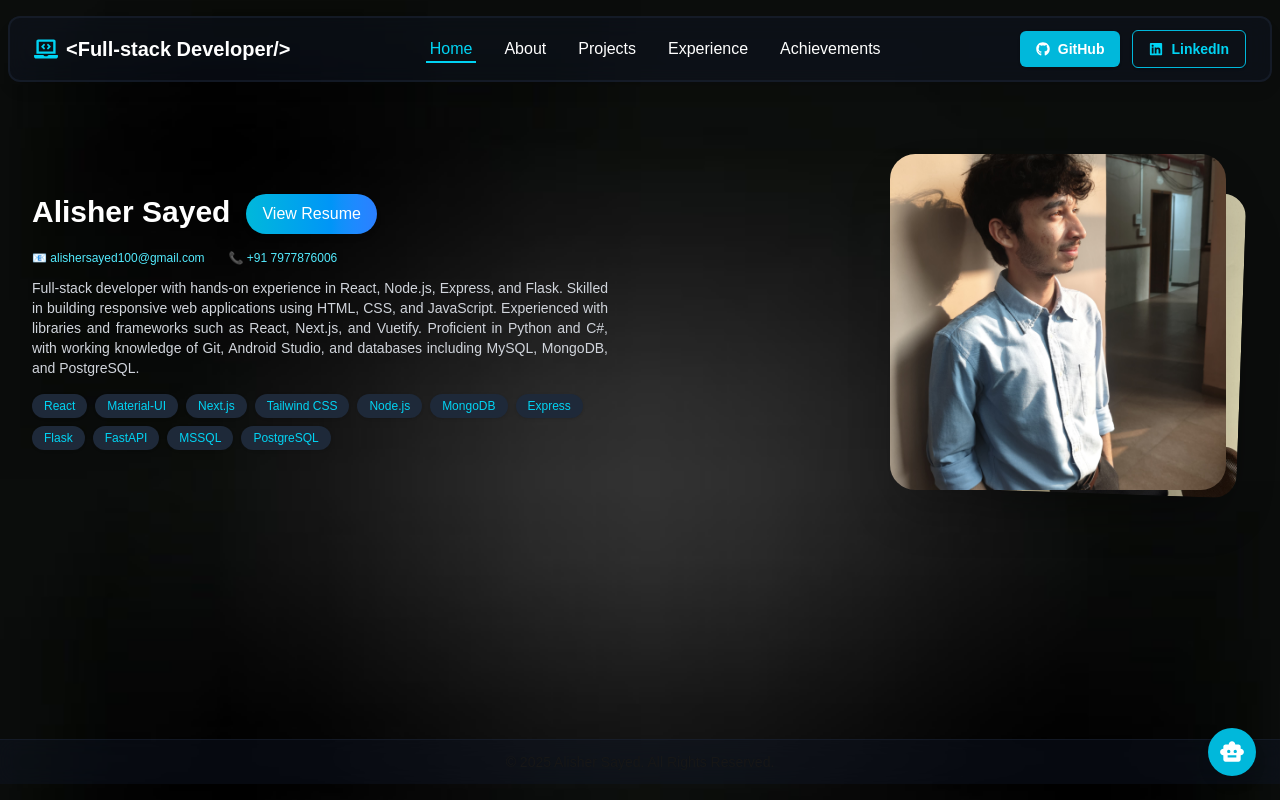
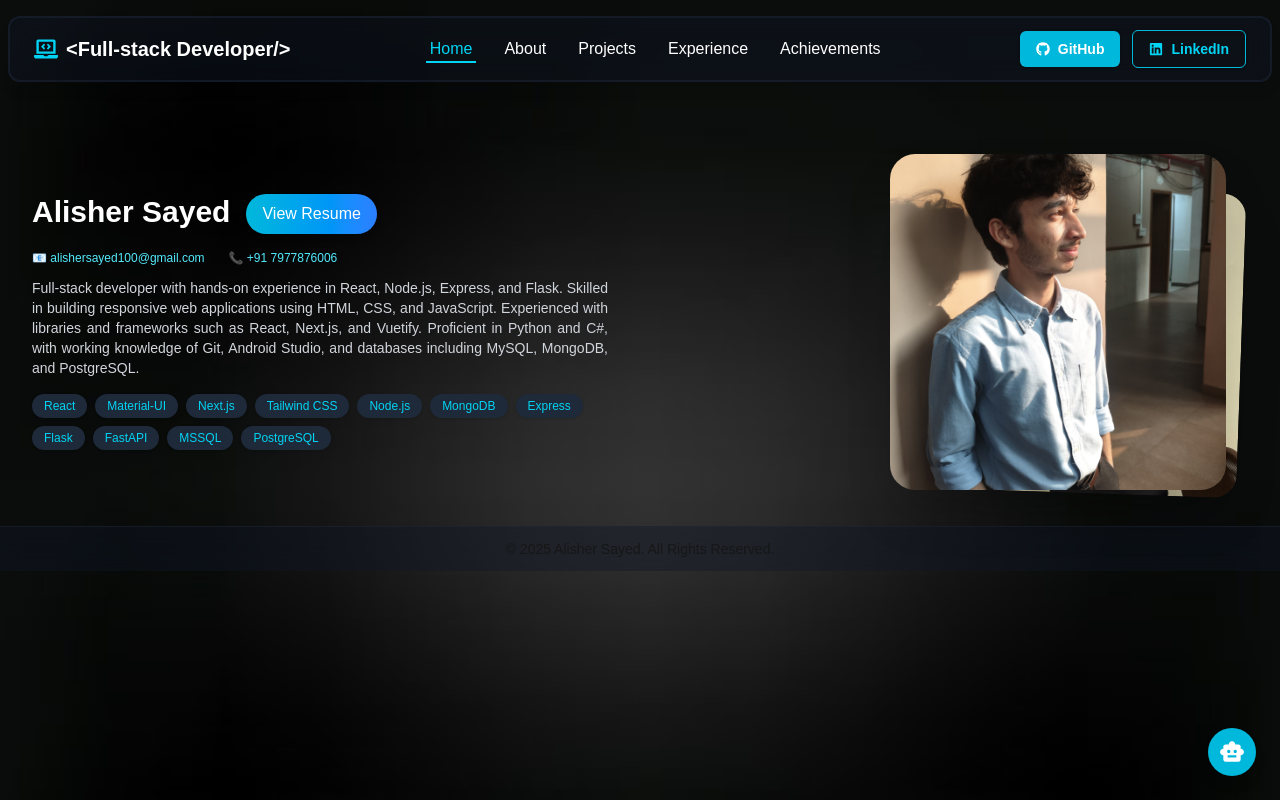
Before and after one commit to bumble469/portfolio, a Next.js app: page / in a window 1280 px wide. Built offline with nearby package versions, Linux system fonts and the light colour scheme; no server answers.

Commit message:
footer changed

```diff
--- a/src/components/footer/footer.jsx
+++ b/src/components/footer/footer.jsx
@@ -3,10 +3,10 @@ import React from 'react';
 const Footer = () => {
   return (
     <footer
-      className="lg:absolute bottom-4 left-0 w-full
+      className="lg:relative top-3 bottom-4 left-0 w-full
       border-t border-gray-800/50 bg-gray-900/40 backdrop-blur-md
       px-4 sm:px-6 py-3
-      flex items-center justify-center z-10"
+      flex items-center justify-center z-5"
     >
       <p className="text-sm text-center">
         © 2025 Alisher Sayed. All Rights Reserved.
```
